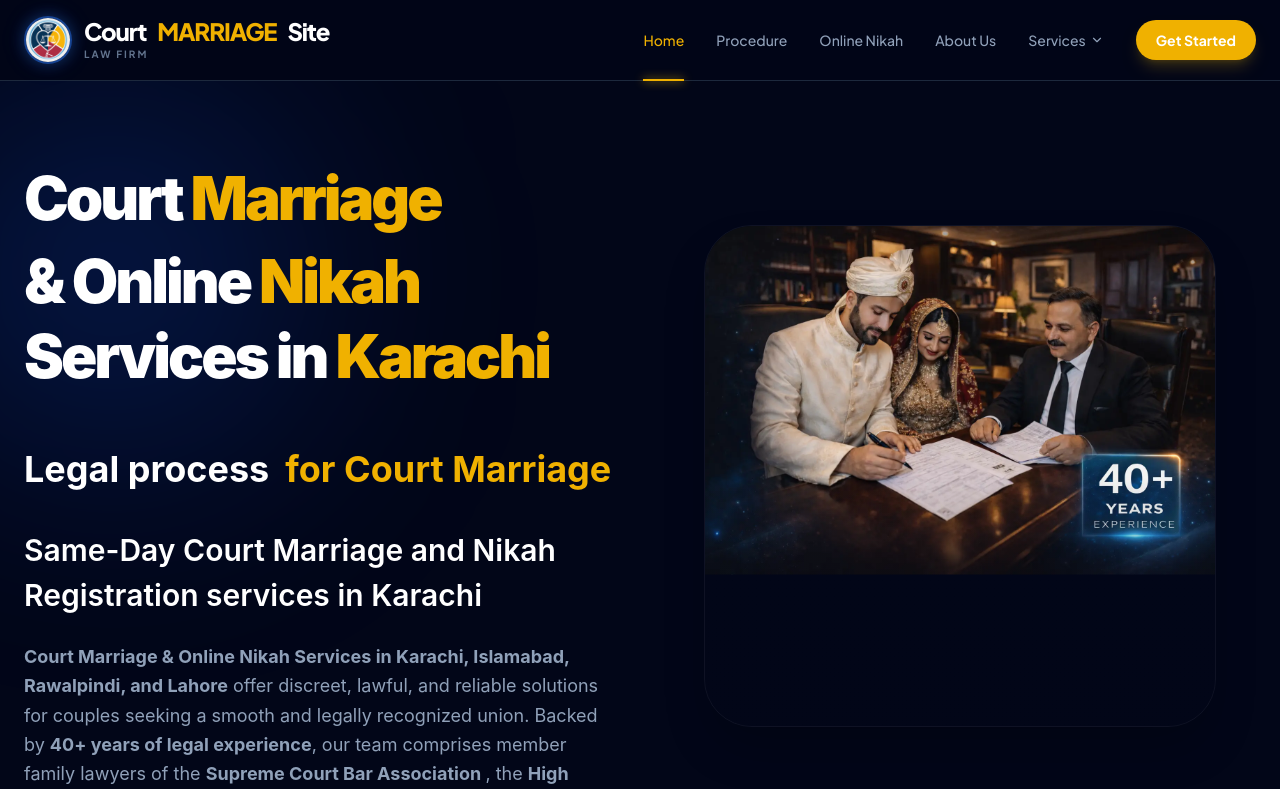
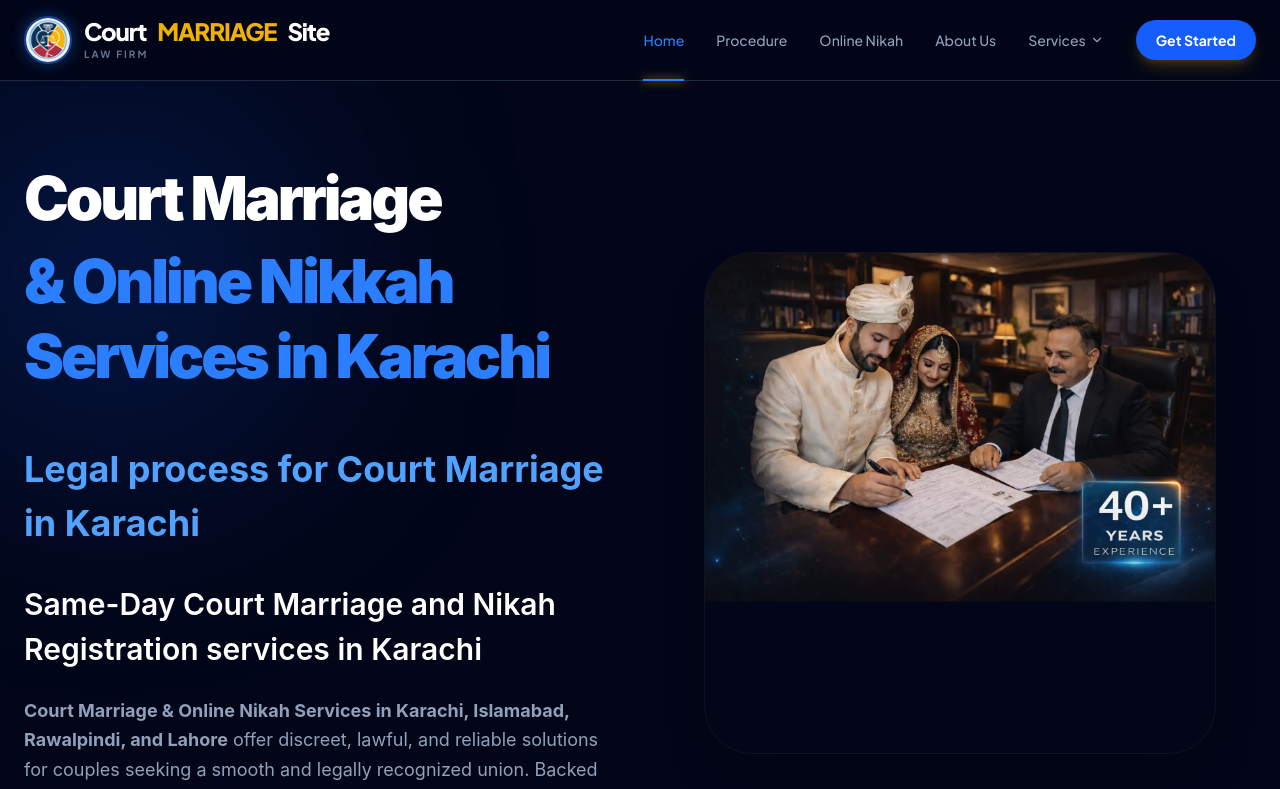
Before and after one commit to Affan968/court-marriage-system-web, a React (Vite) app: page / in a window 1280 px wide. Shown: the top 789 px of the page. Built offline with nearby package versions, Linux system fonts and the light colour scheme.

Commit message:
change color format

```diff
--- a/src/components/Navbar.jsx
+++ b/src/components/Navbar.jsx
@@ -30,7 +30,7 @@ const Navbar = () => {
   // 1. FIXED: text-blue-500 ko text-yellow-500 se replace kiya
   const activeStyle = ({ isActive }) =>
     `relative text-sm font-medium transition-all duration-300 ${
-      isActive ? 'text-yellow-500' : 'text-slate-400 hover:text-white'
+      isActive ? 'text-blue-500' : 'text-slate-400 hover:text-white'
     }`;
 
   return (
@@ -67,7 +67,7 @@ const Navbar = () => {
                     <motion.div
                       layoutId="activeTab"
                       // 2. FIXED: Niche wali line ko bhi yellow kar diya (Optional, matching ke liye)
-                      className="absolute -bottom-[31px] left-0 right-0 h-[2px] bg-yellow-500 shadow-[0_0_10px_#eab308]"
+                      className="absolute -bottom-[31px] left-0 right-0 h-[2px] bg-blue-500 shadow-[0_0_10px_#eab308]"
                     />
                   )}
                 </>
@@ -112,7 +112,7 @@ const Navbar = () => {
           </div>
 
           <a href={waUrl} target="_blank" rel="noopener noreferrer"
-            className="bg-yellow-500 hover:bg-blue-600 text-white px-5 py-2.5 rounded-full text-sm font-bold transition-all shadow-lg shadow-yellow-500/20"
+            className="hover:bg-yellow-500 bg-blue-600 text-white px-5 py-2.5 rounded-full text-sm font-bold transition-all shadow-lg shadow-yellow-500/20"
           >
             Get Started
           </a>
--- a/src/components/Pages/Home.jsx
+++ b/src/components/Pages/Home.jsx
@@ -26,7 +26,7 @@ const Home = () => {
             {/* H1 Title */}
             <h1 className="text-4xl sm:text-5xl md:text-6xl lg:text-6xl font-black text-white leading-tight mb-8 mt-20 tracking-tighter">
               <motion.span variants={revealVariants} initial="hidden" animate="visible" className="block pb-2 ">
-           <span className='text-white'>Court</span> <span className='text-yellow-500'>Marriage</span>
+           <span className='text-white'>Court Marriage</span>
               </motion.span>
               <motion.span
                 variants={revealVariants}
@@ -35,7 +35,7 @@ const Home = () => {
                 transition={{ delay: 0.5 }}
                 className="text-transparent bg-clip-text  block pb-4"
               >
-          <span className='text-white'> & Online</span><span className='text-yellow-500'> Nikah</span> <br /> <span className='text-white '> Services <span className='text-white'>in</span> <span className='text-yellow-500'>Karachi</span> </span>
+          <span className='text-blue-500'> & Online Nikkah Services in Karachi</span>
               </motion.span>
             </h1>
 
@@ -48,8 +48,7 @@ const Home = () => {
     transition={{ delay: 0.8 }}
     className="flex flex-wrap justify-center lg:justify-start gap-x-3 md:gap-x-4"
   >
-    <span className="text-white">Legal process </span>
-    <span className="text-yellow-500">for Court Marriage</span>
+    <span className="text-blue-400">Legal process for Court Marriage in Karachi </span>
 
   </motion.span>
 </h2>
```
